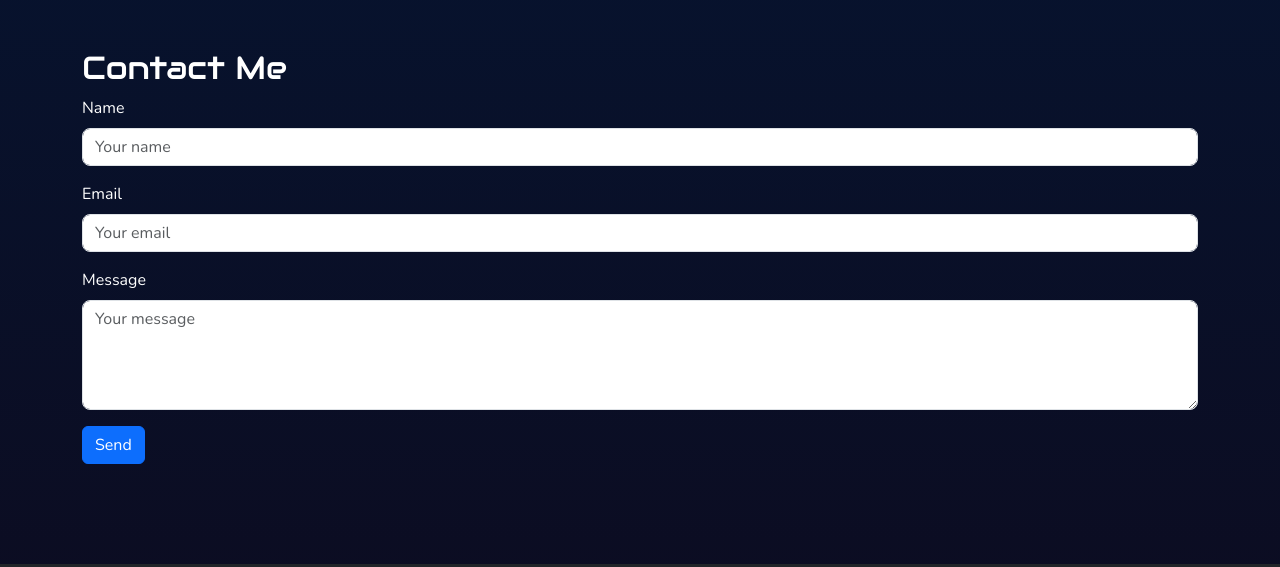
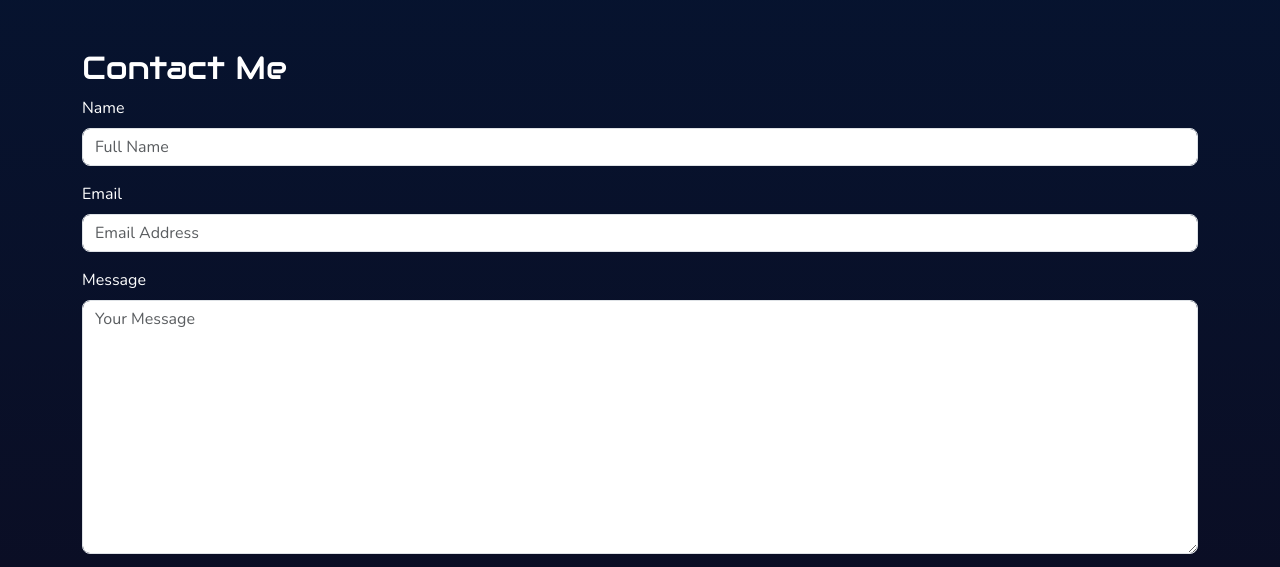
Before and after one commit to Rinnixr/Portfolio, a plain HTML site: page index.html in a window 1280 px wide. Shown: the part 1890-2457 px from the top of the page. Drawn offline with nearby package versions, Linux system fonts and the light colour scheme; a web font is replaced by a local one.

Commit message:
Update index.html

```diff
--- a/index.html
+++ b/index.html
@@ -152,18 +152,18 @@
   <section id="contact" class="">
     <div class="container">
       <h2>Contact Me</h2>
-      <form action="https://formsubmit.co/mandyykoh@email.com" method="POST">
+      <form target="_blank" action="https://formsubmit.co/mandyykoh@email.com" method="POST">
         <div class="mb-3">
           <label for="name" class="form-label">Name</label>
-          <input type="text" class="form-control" id="name" placeholder="Your name">
+          <input type="text" name="name" class="form-control" placeholder="Full Name" required>
         </div>
         <div class="mb-3">
           <label for="email" class="form-label">Email</label>
-          <input type="email" name="email" class="form-control" id="email" placeholder="Your email">
+          <input type="email" name="email" class="form-control" placeholder="Email Address" required>
         </div>
         <div class="mb-3">
           <label for="message" class="form-label">Message</label>
-          <textarea class="form-control" id="message" rows="4" placeholder="Your message"></textarea>
+          <textarea placeholder="Your Message" class="form-control" name="message" rows="10" required></textarea>
         </div>
         <button type="submit" class="btn btn-primary">Send</button>
       </form>
```
